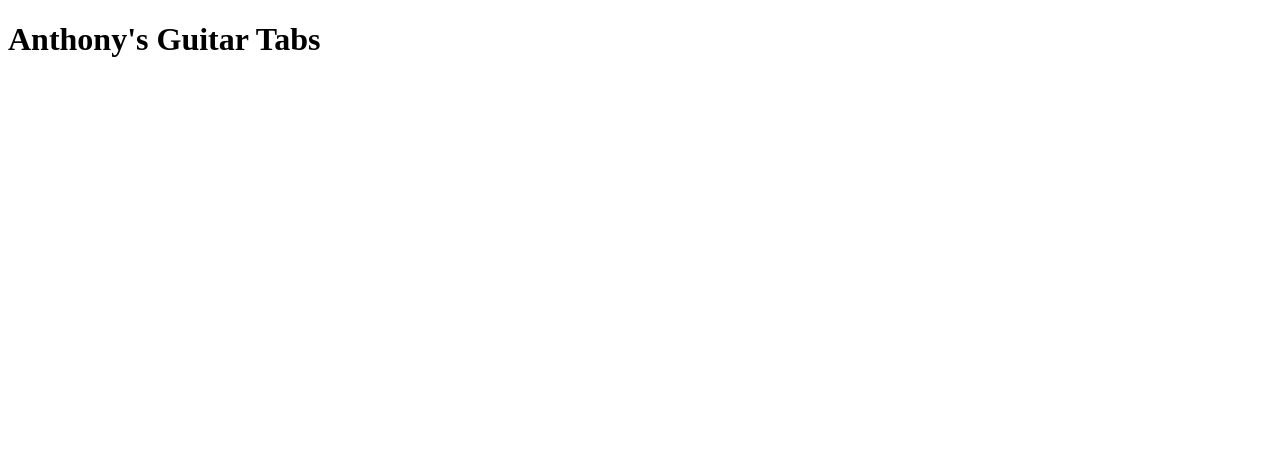
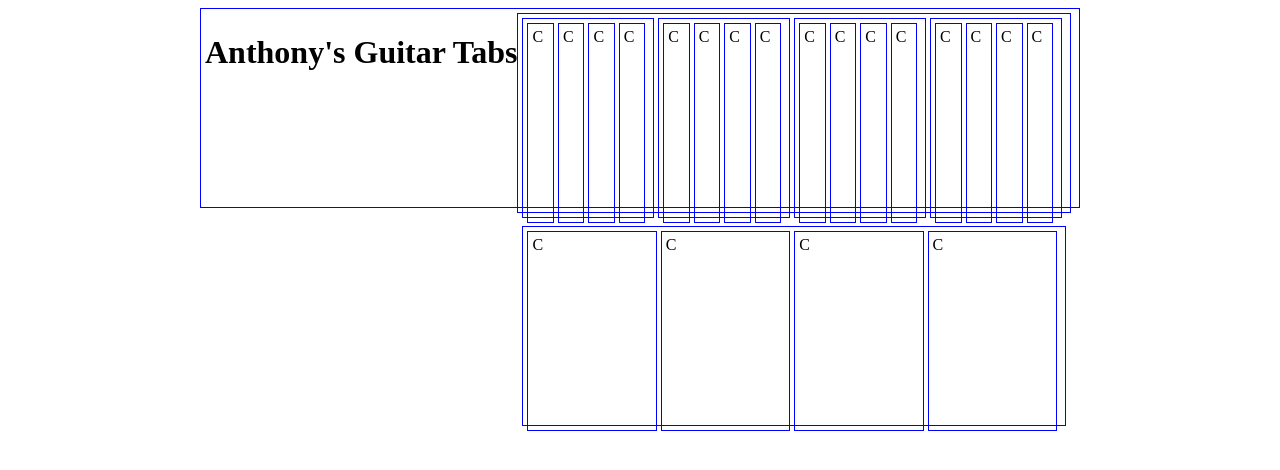
Before and after one commit to turbomaze/guitar-tabs, a Next.js app: page / in a window 1280 px wide. Shown: the top 470 px of the page. Built offline with nearby package versions, Linux system fonts and the light colour scheme.

Commit message:
Mock out a basic UI structure.

```diff
--- a/pages/index.js
+++ b/pages/index.js
@@ -7,8 +7,84 @@ export default function Index() {
   console.log(JSON.stringify(tab2.toJson(), true, 2));
 
   return (
-    <div>
+    <Container>
       <h1>Anthony's Guitar Tabs</h1>
+
+      <TabUi>
+        <BarUi ticksPerBar={4} />
+        <BarUi ticksPerBar={4} />
+        <BarUi ticksPerBar={4} />
+        <BarUi ticksPerBar={4} />
+        <BarUi ticksPerBar={4} />
+      </TabUi>
+      <style jsx global>{`
+        * {
+          box-sizing: border-box;
+        }
+      `}</style>
+    </Container>
+  );
+};
+
+const Container = ({ children }) => {
+  return (
+    <div style={{ width: '880px', margin: '0 auto' }}>
+      {children}
     </div>
   );
 };
+
+const TabUi = ({ children }) => {
+  return (
+    <div style={{ display: 'flex', flexWrap: 'wrap' }}>
+      {children}
+    </div>
+  )
+};
+
+const BarUi = ({ ticksPerBar }) => {
+  const maxTicksPerLine = 16;
+  const maxBarsPerLine = Math.floor(maxTicksPerLine / ticksPerBar);
+  const percentPerBar = (100 / maxBarsPerLine).toFixed(2);
+  const ticks = [];
+  for (let i = 0; i < ticksPerBar; i++) {
+    ticks.push(<Tick />);
+  }
+
+  return (
+    <div>
+      {ticks}
+
+      <style jsx>{`
+        div {
+          width: ${percentPerBar}%;
+          display: flex;
+          padding: 4px;
+          border: 1px solid blue;
+          margin-bottom: 8px;
+        }
+      `}</style>
+    </div>
+  );
+};
+
+const Tick = () => {
+  return (
+    <div>
+      C
+      <style jsx>{`
+        div {
+          flex: 1;
+          height: 200px;
+          padding: 4px;
+          margin-right: 4px;
+          border: 1px solid red;
+        }
+
+        div:last-child {
+          margin-right: 0;
+        }
+      `}</style>
+    </div>
+  );
+};
```
